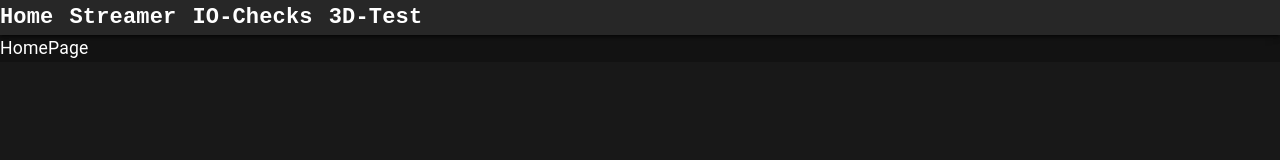
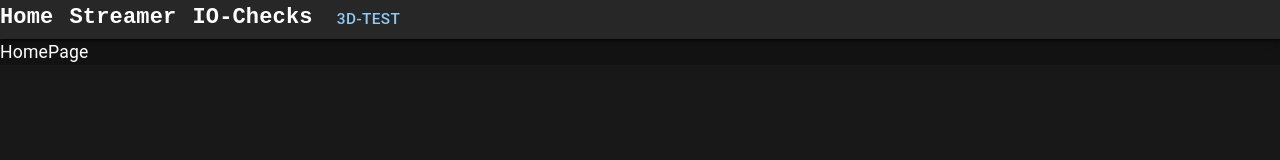
Before and after one commit to Elor170/HMI-Demo, a React (Vite) app in the folder packages/hmi-frontend/: page / in a window 1280 px wide. Shown: the top 160 px of the page. Built offline with nearby package versions, Linux system fonts and the light colour scheme; no server answers.

Commit message:
fuck you

```diff
--- a/packages/hmi-frontend/src/Components/TopAppBar/TopAppBar.tsx
+++ b/packages/hmi-frontend/src/Components/TopAppBar/TopAppBar.tsx
@@ -1,4 +1,4 @@
-import { Paper } from "@mui/material";
+import { Button, Paper } from "@mui/material";
 import AppBar from "@mui/material/AppBar";
 import Box from "@mui/material/Box";
 import MenuButton from "./MenuButton";
@@ -14,7 +14,11 @@ export default function TopAppBar() {
         {/* <MenuButton nav="/waterfall">Waterfall</MenuButton> */}
         {/* <MenuButton nav="/map">Map</MenuButton> */}
         <MenuButton nav="/io-checks">IO-Checks</MenuButton>
-        <MenuButton hrefVal={GAME_SERVER}>3D-Test</MenuButton>
+        {/* <MenuButton hrefVal={GAME_SERVER}>3D-Test</MenuButton> */}
+
+        <a href={GAME_SERVER}>
+        <Button>3D-Test</Button>
+        </a>
       </AppBar>
     </Box>
   );
```
Also changed, not shown: 2 other files (tests, documents, lock files or other folders).
